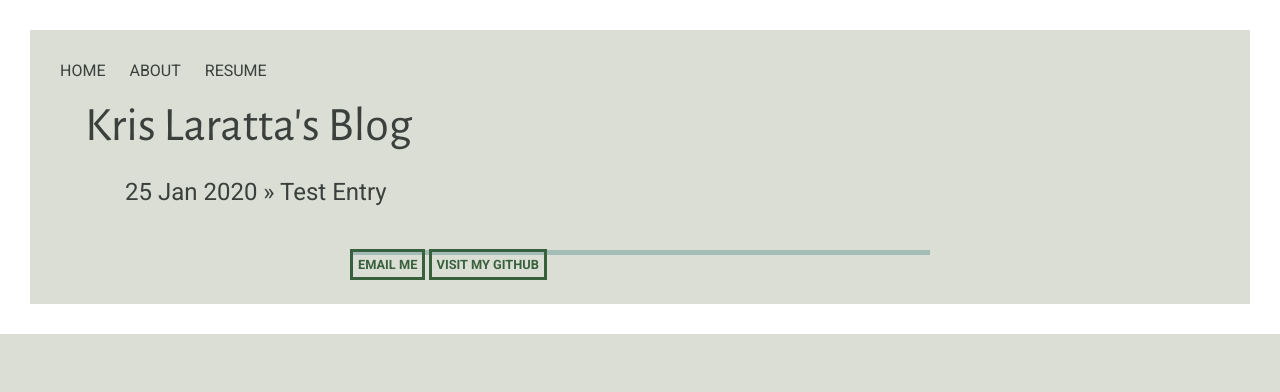
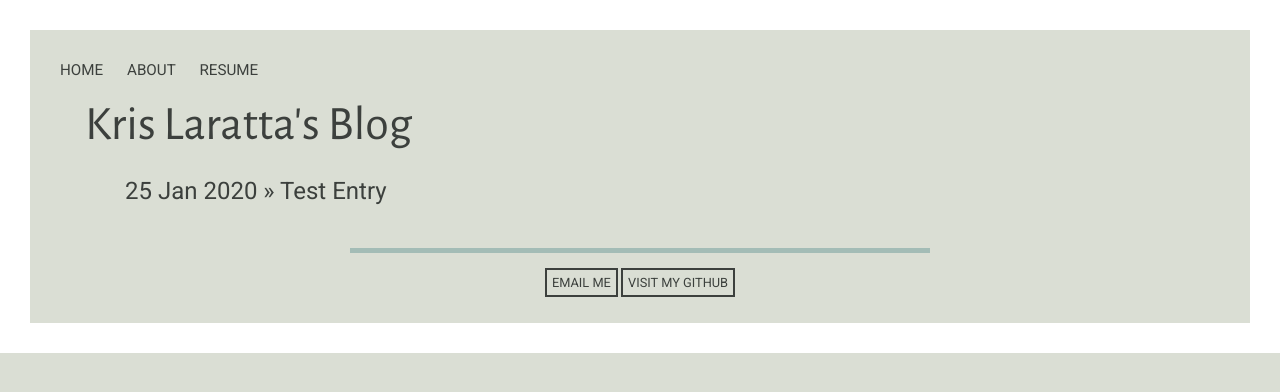
Before and after one commit to oysterbank/oysterbank.github.io, a Jekyll site: the page built from blog/index.html, in a window 1280 px wide. Shown: the top 392 px of the page. Built offline with Jekyll 4.4.1, drawn with Linux system fonts in a browser that asks for light colours; nearby versions of some CDN libraries.

Commit message:
More styling for footer buttons.

```diff
--- a/_layouts/default.html
+++ b/_layouts/default.html
@@ -29,7 +29,7 @@
 
 </div>
   <footer>
-    <div>
+    <div id="footer-container">
       <a class="footer-link" href="mailto:krislaratta@gmail.com">EMAIL ME</a>
       <a class="footer-link" href="https://github.com/oysterbank">VISIT MY GITHUB</a>
     </div>
--- a/css/main.css
+++ b/css/main.css
@@ -1,3 +1,7 @@
+html {
+    height: 100%;
+}
+
 body {
     margin-left: auto;
     margin-right: auto;
@@ -20,7 +24,7 @@ h2 { font-size: 2.7em; font-family: 'Alegreya Sans', sans-serif; }
 h3 { font-size: 2.3em; font-family: 'Alegreya Sans', sans-serif; }
 h4 { font-size: 1.9em; font-family: 'Alegreya Sans', sans-serif; }
 
-nav ul, footer ul { font-size: 1em; padding: 0px; list-style: none; }
+nav ul, footer ul { font-size: .95em; padding: 0px; list-style: none; }
 nav ul li, footer ul li { display: inline; margin-right: 20px; }
 
 footer {
@@ -46,10 +50,31 @@ ul.posts li { list-style: none; }
 
 .footer-link {
     border-style: solid;
-    border-color: #39603D;
-    color: #39603D;
+    border-color: #3C403D;
+    color: #3C403D;
     padding: 5px;
-    font-weight: bold;
+    border-width: 2px;
+}
+
+.footer-link a:link, a:visited {
+    /* background-color: white;
+    color: black;
+    border: 2px solid green;
+    padding: 10px 20px;
+    text-align: center; */
+    text-decoration: none;
+    /* display: inline-block; */
+  }
+
+  .footer-link a:hover, a:active {
+    background-color: #3C403D;
+    color: white;
+  }
+
+#footer-container {
+    margin: 0 auto;
+    text-align: center;
+    padding-top: 20px;
 }
 
 #landing-content {
```
